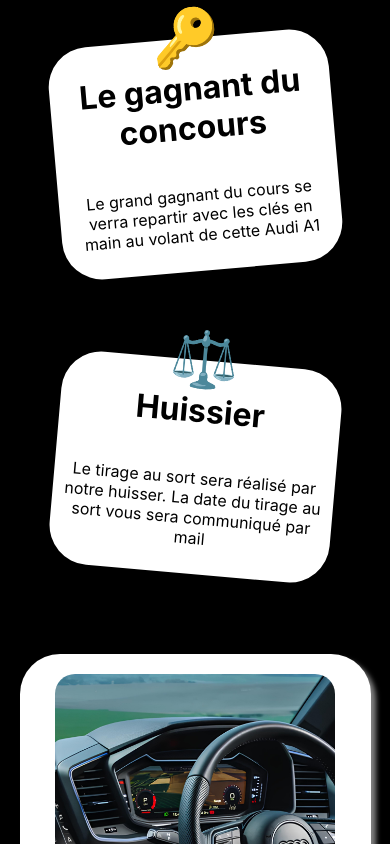
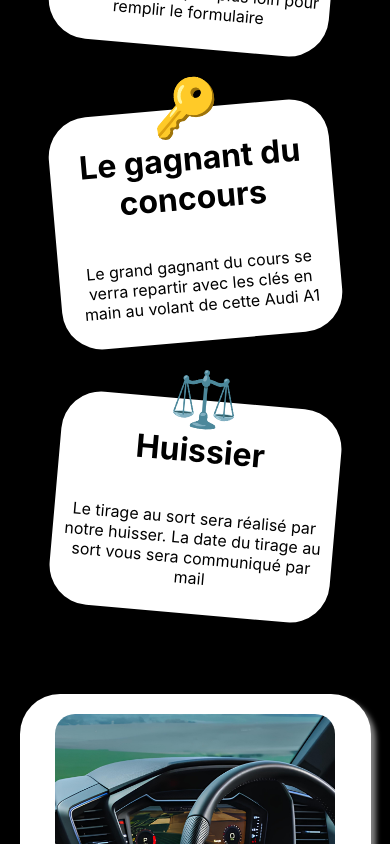
Before and after one commit to OliverMunian/Frontend_Dream2car, a Next.js app: page / in a window 390 px wide. Shown: the part 3069-3913 px from the top of the page. Built offline with nearby package versions, Linux system fonts and the light colour scheme.

Commit message:
update front

```diff
--- a/styles/Home.module.css
+++ b/styles/Home.module.css
@@ -1030,6 +1030,18 @@
     font-size: 55px;
   }
 
+  .allDescriptionIcone{
+    margin-top:220px
+  }
+
+  .allDescription:nth-child(4){
+    margin-top: 30px;
+  }
+
+  .etapes{
+    width: 50%;
+  }
+
   .luckDescription{
     top: 270px;
     width: 40%;
```
